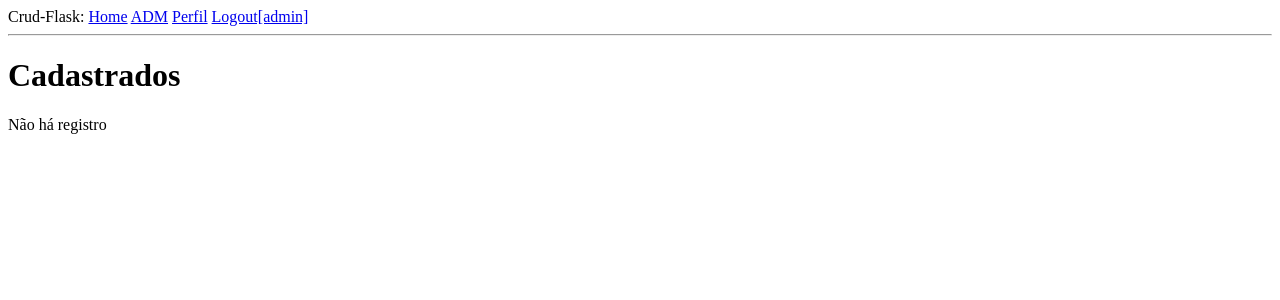
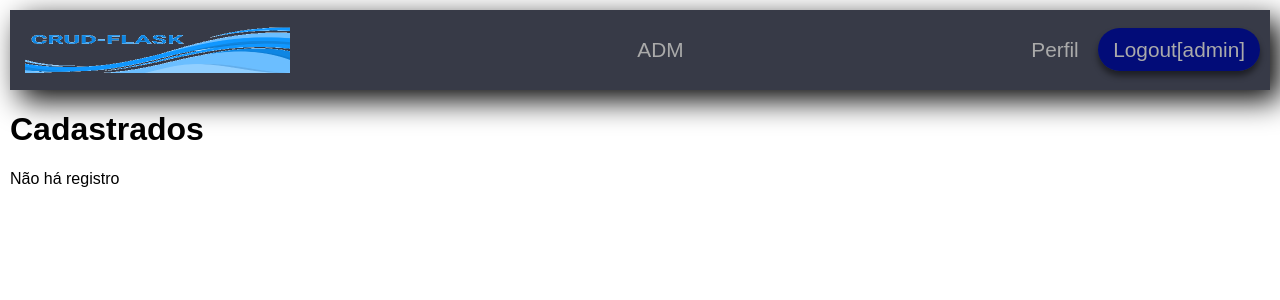
Before and after one commit to ggrecco/crud_flask, a Flask app: page /read in a window 1280 px wide. Shown: the top 300 px of the page. Run offline with Flask 2, Linux system fonts and the light colour scheme; a user stored in the database is signed in; data comes from the database, SQL or seed files in the repository; both versions use the stored data as it was after the commit; some libraries are stand-ins or nearby versions.

Commit message:
implementando botões menu superior

```diff
--- a/crf_com_css/app/static/css/crf.css
+++ b/crf_com_css/app/static/css/crf.css
@@ -0,0 +1,72 @@
+body {
+    margin: 10px;
+    font-family: sans-serif;
+    /* background-color: lightgray; */
+}
+
+.cabecalho {
+    background: #373a47;
+    box-shadow: 10px 10px 30px 0px rgba(0,0,0,1);
+    height: 80px;
+}
+
+.cabecalho a {
+    text-decoration: none;
+    color: #aaa;
+    font-size: 1.3em;
+    padding: 10px 15px;
+}
+
+.cabecalho a:hover{
+    color: #fff;
+}
+
+.cabecalho .botao {
+    border-radius: 30px;
+    padding: 10px 25px;
+    margin-right: 10px;
+}
+
+.logo img {
+    height: 50px;
+}
+
+.menu ul {
+    list-style: none;
+    margin: 0;
+    padding: 0;
+}
+
+.destaque {
+    background: #020c78;
+    color: #fff;
+    box-shadow: 0px 5px 6px 0px rgba(0,0,0,0.48);
+}
+
+.destaque:hover{
+    background: blue;
+}
+
+.btn {
+    border-radius: 30px;
+    margin-right: 10px;
+}
+
+.btn-color-blue {
+    background: #020c78;
+    color: #fff;
+    box-shadow: 0px 5px 6px 0px rgba(0,0,0,0.48);
+}
+
+.btn-color-blue:hover{
+    background: blue;
+}
+
+
+/* flex box */
+
+.cabecalho {
+    display: flex;
+    align-items: center;
+    justify-content: space-between;
+}
--- a/crf_com_css/app/templates/index.html
+++ b/crf_com_css/app/templates/index.html
@@ -4,6 +4,8 @@
     <meta charset="UTF-8">
     <meta name="viewport" content="width=device-width, initial-scale=1.0">
     <meta http-equiv="X-UA-Compatible" content="ie=edge">
+        <link href="https://maxcdn.bootstrapcdn.com/font-awesome/4.7.0/css/font-awesome.min.css" rel="stylesheet">
+    <link rel="stylesheet" href="{{ url_for('static', filename='css/crf.css')}}">
     {% if title %}
     <title>{{ title }} - CRF</title>
     {% else %}
@@ -11,26 +13,41 @@
     {% endif %}
 </head>
 <body>
-    <div>
-    Crud-Flask:
-        <a href="{{ url_for('index') }}">{{ _('Home') }}</a>
+    <header class="cabecalho">
+        <div class="logo">
+            <a href="{{ url_for('index')}}">
+                <img src="{{url_for('static', filename='img/logo_flask.png')}}" alt="Logo" />
+            </a>
+        </div>
         {% if current_user.is_anonymous %}
-            <a href="{{ url_for('login') }}">{{ _('Login') }}</a>
+            <aside class="autenticacao">
+                <a href="{{ url_for('login') }}" class="botao destaque">{{ _('Login') }}</a>
+            </aside>
+        {% elif current_user.permissions == 'admin' %}
+        <nav class="menu">
+            <ul>
+                <li>
 
-        {% elif current_user.permissions == 'admin' %}
-            <a href="{{ url_for('admin') }}">ADM</a>
-
+                    <a href="{{ url_for('admin') }}">ADM</a>
+                </li>
+        </nav>
         {% elif current_user.permissions == 'create_read' or 'update' or 'crud' %}
-            <a href="{{ url_for('create') }}">Cadastrar</a>
-            <a href="{{ url_for('read') }}">Visualizar</a>
-
+        <nav class="menu">
+            <ul>
+                <li>
+                    <a href="{{ url_for('create') }}">Cadastrar</a>
+                    <a href="{{ url_for('read') }}">Visualizar</a>
+                </li>
         {% endif %}
+            </ul>
+        </nav>
         {% if not current_user.is_anonymous %}
-        <a href="{{ url_for('user', username=current_user.username) }}">Perfil</a>
-        <a href="{{ url_for('logout') }}">{{ _('Logout')}}[{{(current_user.username)}}]</a>
+        <aside class="autenticacao">
+            <a href="{{ url_for('user', username=current_user.username) }}" >Perfil</a>
+            <a href="{{ url_for('logout') }}" class="btn btn-color-blue ">{{ _('Logout')}}[{{(current_user.username)}}]</a>
+        </aside>
         {% endif %}
-    </div>
-    <hr>
+    </header>
     {% with messages = get_flashed_messages() %}
     {% if messages %}
     <ul>
```
Also changed, not shown: crf_com_css/app.db, crf_com_css/app/static/img/logo_flask.png (added).
